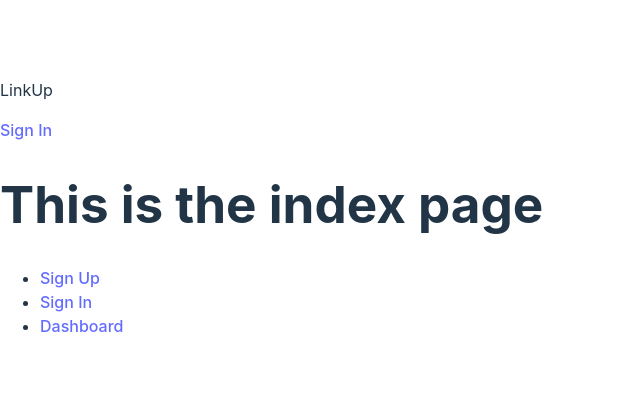
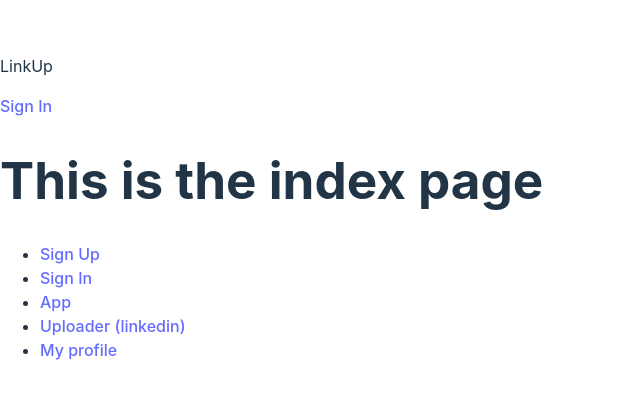
Before and after one commit to naishagarwal/hackmit-2024-college-counselor, a React (Vite) app in the folder clerk-react/: page / in a window 1280 px wide. Shown: the part 192-590 px from the top of the page, without its empty margins (0-640 px from the left). Built offline with nearby package versions, Linux system fonts and the light colour scheme; no server answers.

Commit message:
feat(client): :sparkles: adding further routes placeholders for the frontend client app

```diff
--- a/clerk-react/src/routes/index.tsx
+++ b/clerk-react/src/routes/index.tsx
@@ -13,7 +13,13 @@ export default function IndexPage() {
             <Link to="/sign-in">Sign In</Link>
           </li>
           <li>
-            <Link to="/dashboard">Dashboard</Link>
+            <Link to="/app">App</Link>
+          </li>
+          <li>
+            <Link to="/app/uploader">Uploader (linkedin)</Link>
+          </li>
+          <li>
+            <Link to="/app/profile">My profile</Link>
           </li>
         </ul>
       </div>
--- /dev/null
+++ b/clerk-react/src/routes/profile.tsx
@@ -0,0 +1,16 @@
+import { Link } from 'react-router-dom'
+
+export default function ProfilePage() {
+  return (
+    <>
+      <h1>Profile overview page</h1>
+      <p>text</p>
+
+      <ul>
+        <li>
+          <Link to="/">Return to index</Link>
+        </li>
+      </ul>
+    </>
+  )
+}
--- /dev/null
+++ b/clerk-react/src/routes/upload.tsx
@@ -0,0 +1,15 @@
+import { Link } from 'react-router-dom'
+
+export default function UploaderPage() {
+  return (
+    <>
+      <h1>Linkedin data uploader page</h1>
+      <p>text</p>
+      <ul>
+        <li>
+          <Link to="/">Return to index</Link>
+        </li>
+      </ul>
+    </>
+  )
+}
```
Also changed, not shown: clerk-react/src/main.tsx (+7 -3 lines).
